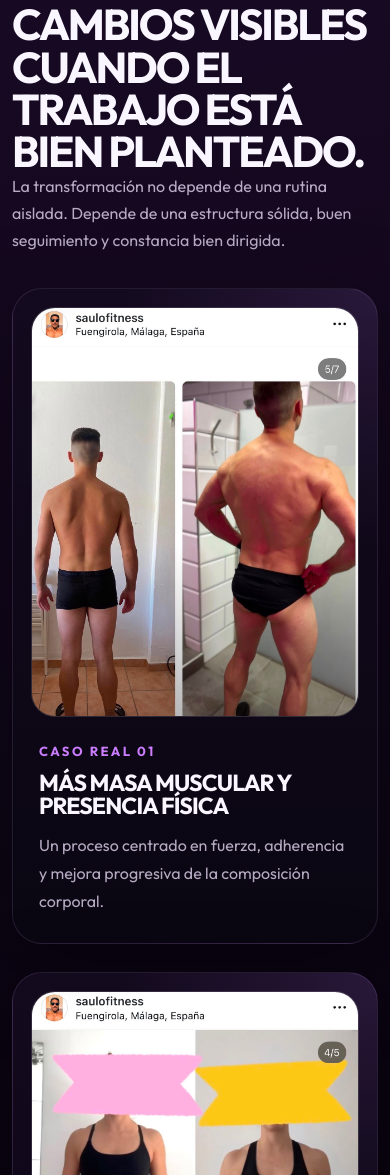
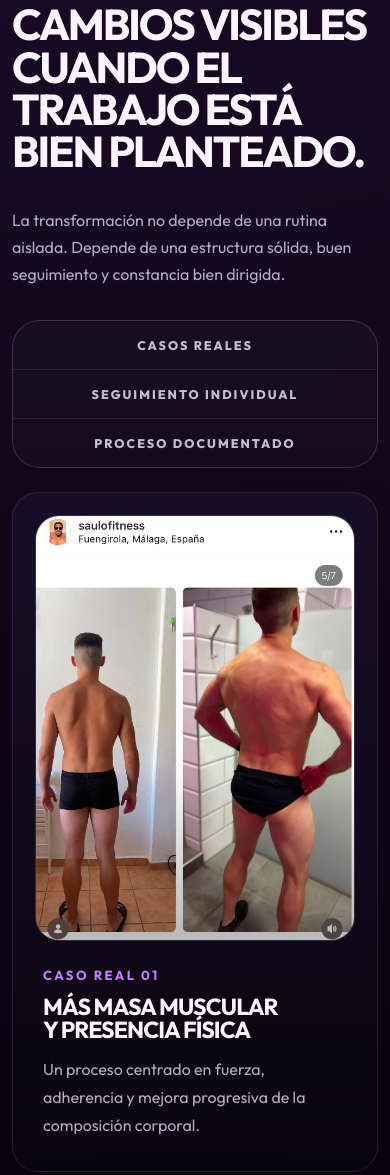
Before and after one commit to samuelhogarola-ship-it/saulo, a website: page index.html in a window 390 px wide. Shown: the part 1364-2539 px from the top of the page. Drawn offline with Linux system fonts and the light colour scheme; no server answers.

Commit message:
Redesign home results as premium showcase
Turns the home results area into an asymmetric premium showcase with proof strip, featured case, secondary result cards, and responsive ES/PT-BR support.

```diff
--- a/index.html
+++ b/index.html
@@ -134,17 +134,27 @@
         class="content-section success-section success-section--home"
         id="resultados"
       >
-        <div class="section-heading">
-          <p class="section-label">Resultados</p>
-          <h2>Cambios visibles cuando el trabajo está bien planteado.</h2>
+        <div class="section-heading section-heading--results">
+          <div>
+            <p class="section-label">Resultados</p>
+            <h2>Cambios visibles cuando el trabajo está bien planteado.</h2>
+          </div>
           <p>
             La transformación no depende de una rutina aislada. Depende de una
             estructura sólida, buen seguimiento y constancia bien dirigida.
           </p>
         </div>
 
-        <div class="success-grid">
-          <article class="success-story success-story--proof">
+        <div class="results-proof-strip" aria-label="Criterios de resultados">
+          <span>Casos reales</span>
+          <span>Seguimiento individual</span>
+          <span>Proceso documentado</span>
+        </div>
+
+        <div class="success-grid success-grid--home-premium">
+          <article
+            class="success-story success-story--proof success-story--featured"
+          >
             <figure class="success-proof">
               <img
                 src="./assets/casos-reales/caso-01-espalda-hombre.jpeg"
--- a/styles.css
+++ b/styles.css
@@ -934,6 +934,18 @@
   margin-bottom: 34px;
 }
 
+.section-heading--results {
+  max-width: none;
+  display: grid;
+  grid-template-columns: minmax(0, 0.9fr) minmax(320px, 0.48fr);
+  align-items: end;
+  gap: 34px;
+}
+
+.section-heading--results p:last-child {
+  margin-bottom: 4px;
+}
+
 .section-heading h2,
 .events-hero h1,
 .event-detail-hero__copy h1,
@@ -953,6 +965,12 @@
   grid-template-columns: repeat(2, minmax(0, 1fr));
 }
 
+.success-section--home .success-grid--home-premium {
+  grid-template-columns: minmax(0, 1.08fr) minmax(360px, 0.92fr);
+  grid-auto-flow: dense;
+  align-items: stretch;
+}
+
 .success-grid--proof {
   grid-template-columns: repeat(2, minmax(0, 1fr));
 }
@@ -964,7 +982,33 @@
 .success-section__footer {
   display: flex;
   justify-content: center;
-  margin-top: 24px;
+  margin-top: 30px;
+}
+
+.results-proof-strip {
+  display: grid;
+  grid-template-columns: repeat(3, minmax(0, 1fr));
+  gap: 1px;
+  overflow: hidden;
+  margin: -6px 0 24px;
+  border: 1px solid rgba(211, 180, 255, 0.13);
+  border-radius: 999px;
+  background: rgba(211, 180, 255, 0.12);
+}
+
+.results-proof-strip span {
+  display: flex;
+  align-items: center;
+  justify-content: center;
+  min-height: 48px;
+  padding: 0 18px;
+  background: rgba(14, 9, 24, 0.74);
+  color: rgba(250, 246, 255, 0.76);
+  font-size: 0.78rem;
+  font-weight: 800;
+  letter-spacing: 0.16em;
+  text-align: center;
+  text-transform: uppercase;
 }
 
 .success-card,
@@ -1024,6 +1068,36 @@
 .success-story--proof {
   align-content: start;
   padding: 18px;
+  border-radius: 26px;
+  background:
+    linear-gradient(180deg, rgba(24, 15, 40, 0.84), rgba(9, 6, 17, 0.94)),
+    rgba(255, 255, 255, 0.02);
+  box-shadow: 0 24px 70px rgba(0, 0, 0, 0.24);
+}
+
+.success-grid--home-premium
+  .success-story--proof:not(.success-story--featured) {
+  grid-template-columns: minmax(150px, 0.44fr) minmax(0, 0.56fr);
+  align-items: stretch;
+  gap: 16px;
+}
+
+.success-section--home .success-story--featured {
+  grid-row: 1 / span 3;
+  padding: 22px;
+}
+
+.success-story--featured .success-proof img {
+  aspect-ratio: 3 / 4;
+}
+
+.success-story--featured .success-story__intro {
+  padding: 8px 10px 12px;
+}
+
+.success-story--featured .success-story__intro h2 {
+  max-width: 12ch;
+  font-size: 3rem;
 }
 
 .success-story--proof .success-story__intro {
@@ -1066,6 +1140,36 @@
 .success-story--proof:hover .success-proof img {
   filter: contrast(1.05) saturate(1.04);
   transform: scale(1.018);
+}
+
+.success-grid--home-premium
+  .success-story--proof:not(.success-story--featured)
+  .success-proof {
+  min-height: 100%;
+}
+
+.success-grid--home-premium
+  .success-story--proof:not(.success-story--featured)
+  .success-proof
+  img {
+  height: 100%;
+  min-height: 250px;
+  aspect-ratio: auto;
+}
+
+.success-grid--home-premium
+  .success-story--proof:not(.success-story--featured)
+  .success-story__intro {
+  display: flex;
+  flex-direction: column;
+  justify-content: center;
+}
+
+.success-grid--home-premium
+  .success-story--proof:not(.success-story--featured)
+  .success-story__intro
+  h2 {
+  font-size: 1.55rem;
 }
 
 .inner-hero--proofs {
@@ -1733,6 +1837,19 @@
     grid-template-columns: repeat(2, minmax(0, 1fr));
   }
 
+  .section-heading--results,
+  .success-grid--home-premium {
+    grid-template-columns: 1fr;
+  }
+
+  .success-story--featured {
+    grid-row: auto;
+  }
+
+  .success-story--featured .success-story__intro h2 {
+    max-width: 16ch;
+  }
+
   .home-link-card:nth-child(2) {
     transform: none;
   }
@@ -1860,6 +1977,25 @@
     grid-template-columns: 1fr;
   }
 
+  .results-proof-strip {
+    grid-template-columns: 1fr;
+    border-radius: 28px;
+  }
+
+  .success-grid--home-premium
+    .success-story--proof:not(.success-story--featured) {
+    grid-template-columns: 1fr;
+  }
+
+  .success-grid--home-premium
+    .success-story--proof:not(.success-story--featured)
+    .success-proof
+    img {
+    height: auto;
+    min-height: 0;
+    aspect-ratio: 4 / 5;
+  }
+
   .proof-gallery {
     grid-template-columns: repeat(2, minmax(0, 1fr));
   }
```
Also changed, not shown: index-pt-br.html (+15 -5 lines).
